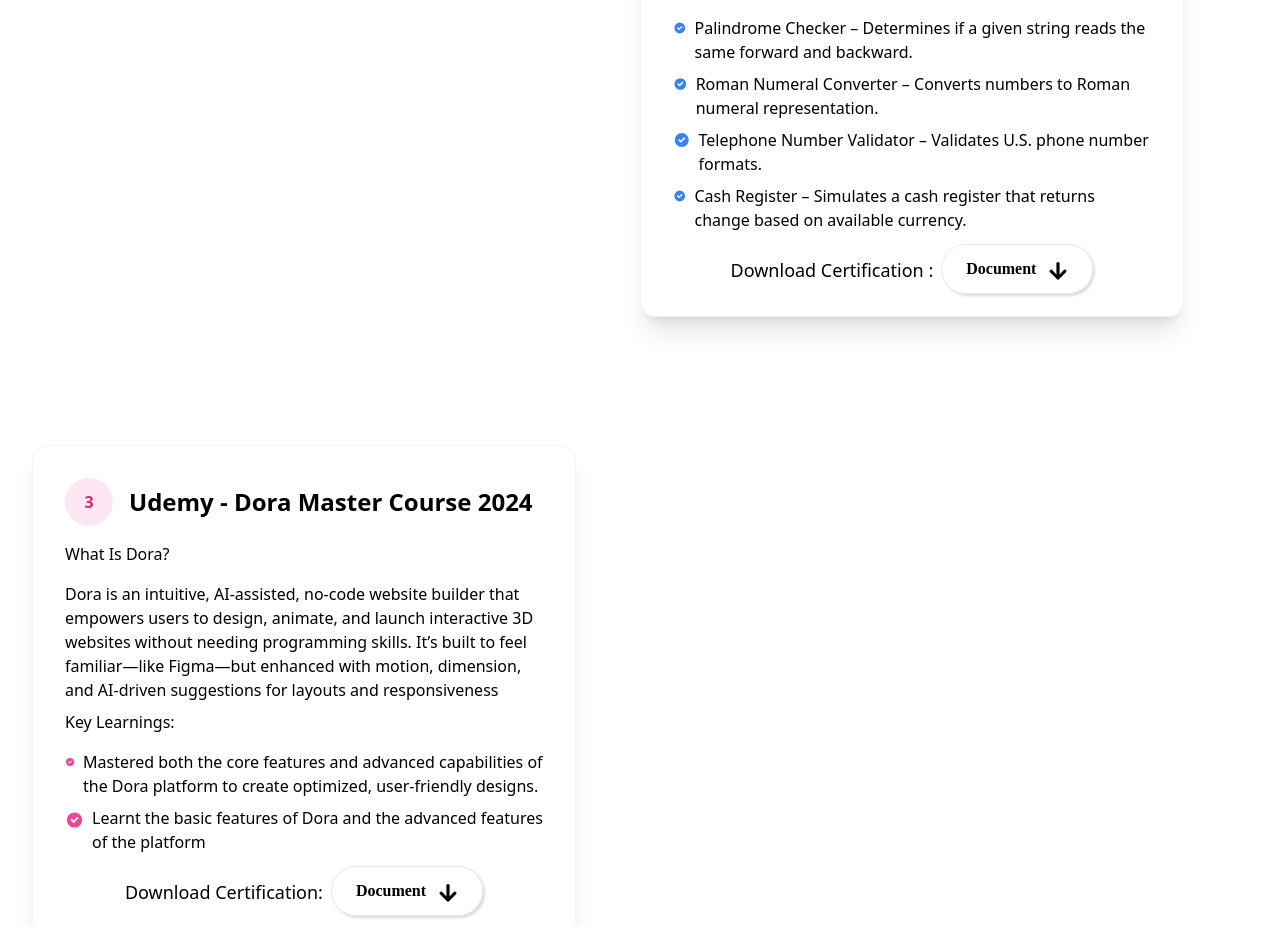
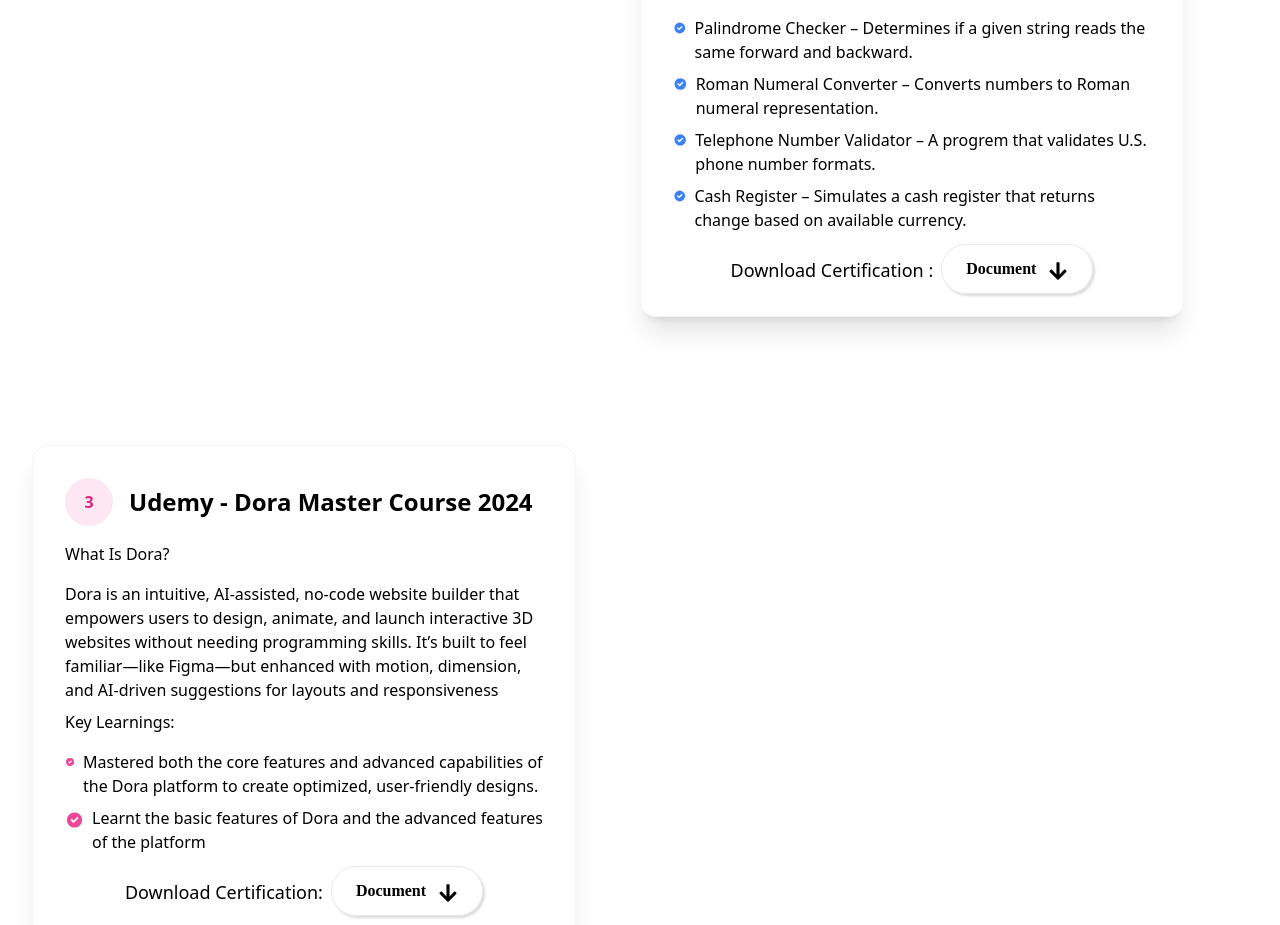
Before and after one commit to TimiMaliki/My-Portfolio-website, a React (Create React App) app: page / in a window 1280 px wide. Shown: the part 3001-3926 px from the top of the page. Built offline with nearby package versions, Linux system fonts and the light colour scheme.

Commit message:
little adjustments

```diff
--- a/src/sections/Certs.jsx
+++ b/src/sections/Certs.jsx
@@ -211,7 +211,7 @@
                       />
                     </svg>
                     <span>
-                      Telephone Number Validator – Validates U.S. phone number
+                      Telephone Number Validator – A progrem that validates U.S. phone number
                       formats.
                     </span>
                   </li>
```
